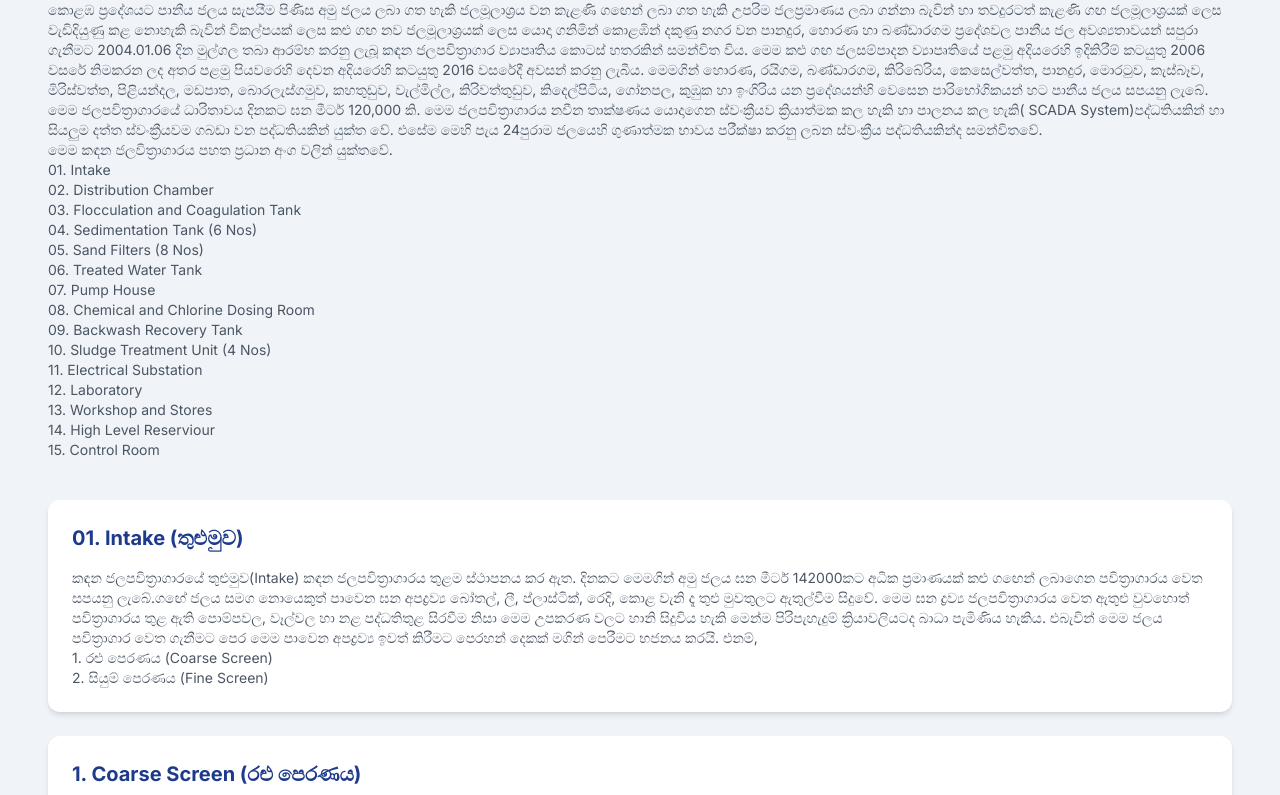
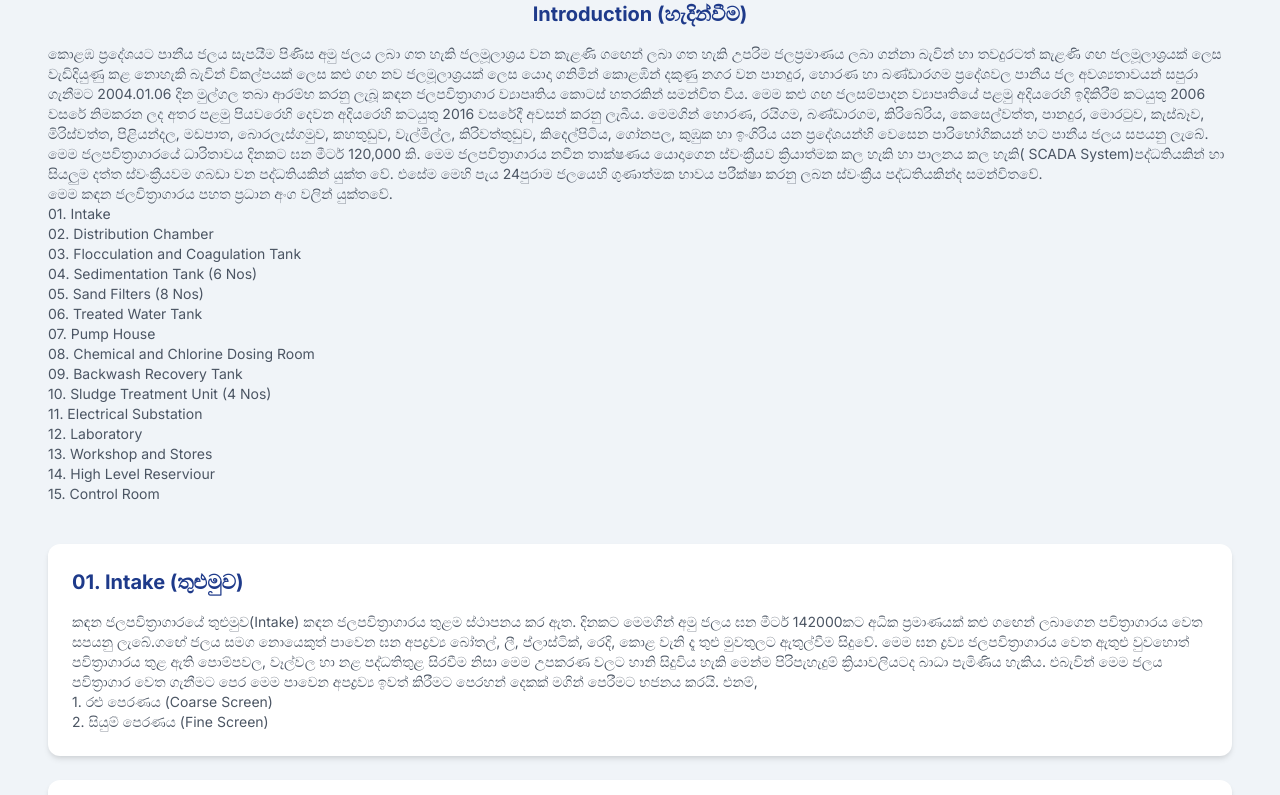
Before and after one commit to kwtp/wtp_kandana, a plain HTML site: page index.html in a window 1280 px wide. Shown: the part 160-955 px from the top of the page. Drawn offline with nearby package versions, Linux system fonts and the light colour scheme.

Commit message:
Update index.html

```diff
--- a/index.html
+++ b/index.html
@@ -51,6 +51,9 @@
             <h1 class="text-3xl md:text-4xl lg:text-5xl font-extrabold mb-4 leading-tight">
                 කඳන ජලපවිත්‍රාගාරය ( Water Treatment Plant Kandana)
             </h1>
+			<h2 class="text-xl md:text-xl font-bold mb-4">
+                    Introduction (හැදින්වීම)
+                </h2>
 <p class="text-sm text-gray-600 text-left">
 		කොළඹ ප්‍රදේශයට පානීය ජලය සැපයීම පිණිස අමු ජලය ලබා ගත හැකි ජලමූලාශ්‍රය වන කැළණි ගඟෙන් ලබා ගත හැකි උපරිම ජලප්‍රමාණය ලබා ගන්නා බැවින් හා තවදුරටත් කැළණි ගඟ ජලමූලාශ්‍රයක් ලෙස වැඩිදියුණු කළ නොහැකි බැවින් විකල්පයක් ලෙස කළු ගඟ නව ජලමූලාශ්‍රයක් ලෙස යොදා ගනිමින් කොළඹින් දකුණු නගර වන පානදුර, හොරණ හා බණ්ඩාරගම ප්‍රදේශවල පානීය ජල අවශ්‍යතාවයන් සපුරා ගැනීමට 2004.01.06 දින මුල්ගල තබා ආරම්භ කරනු ලැබූ කඳන ජලපවිත්‍රාගාර ව්‍යාපෘතිය කොටස් හතරකින් සමන්විත විය. මෙම කළු ගඟ ජලසම්පාදන ව්‍යාපෘතියේ පළමු අදියරෙහි ඉදිකිරීම් කටයුතු 2006 වසරේ නිමකරන ලද අතර පළමු පියවරෙහි දෙවන අදියරෙහි කටයුතු 2016 වසරේදී අවසන් කරනු ලැබීය. මෙමගින් හොරණ, රයිගම, බණ්ඩාරගම, කිරිබේරිය, කෙසෙල්වත්ත, පානදුර, මොරටුව, කැස්බෑව, මිරිස්වත්ත, පිළියන්දල, මඩපාත, බොරලැස්ගමුව, කහතුඩුව, වැල්මිල්ල, කිරිවත්තුඩුව, කිදෙල්පිටිය, ගෝනපල, කුඹුක හා ඉංගිරිය යන ප්‍රදේශයන්හි වෙසෙන පාරිභෝගිකයන් හට පානීය ජලය සපයනු ලැබේ. මෙම ජලපවිත්‍රාගාරයේ ධාරිතාවය දිනකට ඝන මීටර් 120,000 කි. මෙම ජලපවිත්‍රාගාරය නවීන තාක්ෂණය යොදාගෙන ස්වංක්‍රීයව ක්‍රියාත්මක කල හැකි හා පාලනය කල හැකි( SCADA System)පද්ධතියකින් හා සියලුම දත්ත ස්වංක්‍රීයවම ගබඩා වන පද්ධතියකින් යුක්ත වේ. එසේම මෙහි පැය 24පුරාම ජලයෙහි ගුණාත්මක භාවය පරීක්ෂා කරනු ලබන ස්වංක්‍රීය පද්ධතියකින්ද සමන්විතවේ.
             </P>
```
